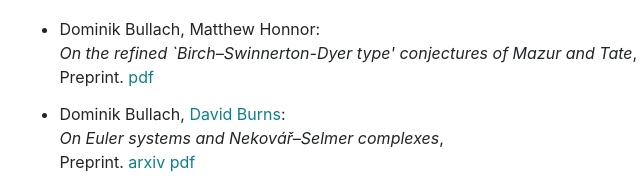
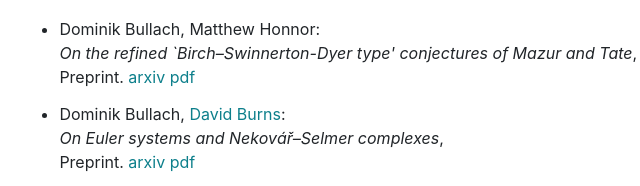
Before and after one commit to dominikbullach/dominikbullach.github.io, a plain HTML site: page index.html in a window 1280 px wide. Shown: the part 570-756 px from the top of the page, 443-1083 px from the left. Drawn offline with nearby package versions, Linux system fonts and the light colour scheme; some packages are replaced by stand-ins of ours.

Commit message:
Update index.html
Added arxiv link for MazurTate

```diff
--- a/index.html
+++ b/index.html
@@ -74,7 +74,7 @@
 			<li>
             Dominik Bullach, Matthew Honnor:<br>
             <i>On the refined `Birch&ndash;Swinnerton-Dyer type' conjectures of Mazur and Tate</i>,<br>
-            Preprint. <a href="MazurTate.pdf">pdf</a>
+            Preprint. <a href="https://arxiv.org/abs/2511.07203">arxiv</a> <a href="MazurTate.pdf">pdf</a>
           </li>
           <li>
             Dominik Bullach, <a href="https://www.kcl.ac.uk/people/david-burns" >
```
